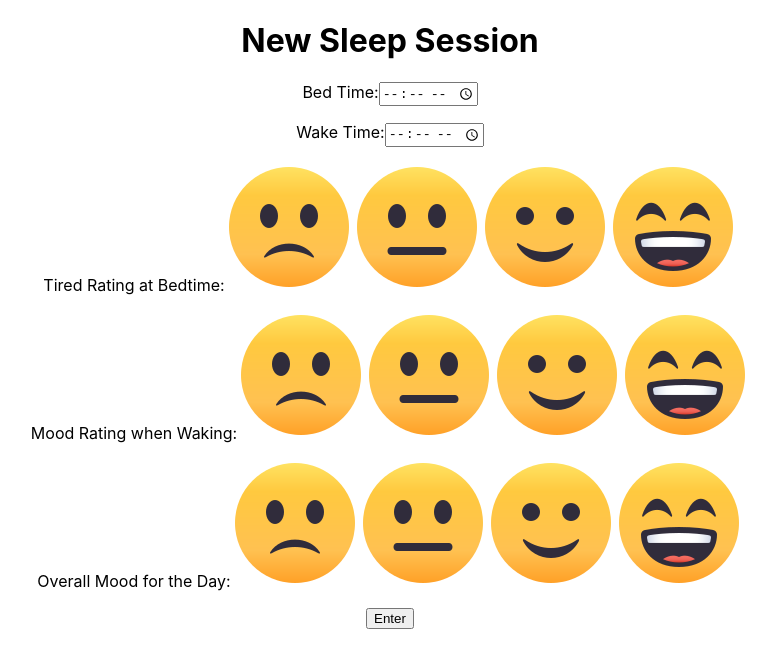
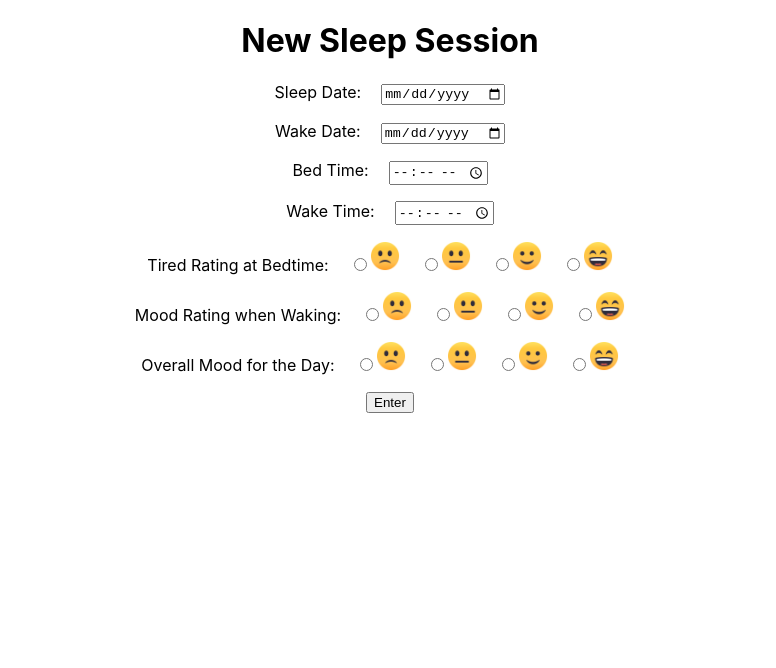
Before and after one commit to sleep-tracker/Front-End-Architect-1, a React (Create React App) app in the folder sleep-tracker/: page /sleepform in a window 1280 px wide. Shown: the top 668 px of the page, without its empty margins (250-1026 px from the left). Built offline with nearby package versions, Linux system fonts and the light colour scheme; sample sign-in values are in the browser's storage.

Commit message:
more sleep input form layout done

```diff
--- a/sleep-tracker/src/components/LoginForm.js
+++ b/sleep-tracker/src/components/LoginForm.js
@@ -23,11 +23,9 @@ class LoginForm extends React.Component{
 
         axios.post('http://localhost:5000/api/auth/login', this.state, axiosConfig)
             .then(res => {localStorage.setItem('token', res.data.token)})
-            .catch(err => console.log(err)
-            )
+            .catch(err => console.log(err))
 
             this.props.history.push("/sleepview")
-
     }
 
 
--- a/sleep-tracker/src/components/SignupForm.js
+++ b/sleep-tracker/src/components/SignupForm.js
@@ -70,7 +70,7 @@ export default class SignupForm extends React.Component{
                                     onChange={this.handleChange}
                                 />
                             </p>
-                    <button>Login</button>
+                    <button type='submit'>Login</button>
                 </form>
             </div>
         )
--- a/sleep-tracker/src/components/Sleep.css
+++ b/sleep-tracker/src/components/Sleep.css
@@ -1,3 +1,6 @@
-.sleepform img{
-    height: 100px;
+
+
+.a1{
+    border: 3px solid red;
+    border-radius: 50%;
 }
--- a/sleep-tracker/src/components/SleepForm.js
+++ b/sleep-tracker/src/components/SleepForm.js
@@ -1,6 +1,17 @@
 import React from 'react'
 import axios from 'axios'
+import './Sleep.css'
+import PropTypes from 'prop-types';
+import styled from 'styled-components'
 
+
+const Smiley = styled.img`
+    height: 30px;
+    margin-right: 20px;
+`
+const InputLabel = styled.span`
+    margin-right: 20px;
+`
 export default class SignupForm extends React.Component{
     constructor(){
         super()
@@ -30,11 +41,13 @@ export default class SignupForm extends React.Component{
             .catch(err => console.log(err))
 
         this.setState = {
+            sleepDate: '',
+            wakeDate: '',
             bedTime: '',
             wakeTime: '',
-            tiredAtBedtime: '',
-            moodWhenWaking: '',
-            overallMoodForDay: ''
+            moodBefore: '',
+            moodAfter: '',
+            moodForDay: ''
         }
     }
 
@@ -43,41 +56,80 @@ export default class SignupForm extends React.Component{
             <div className='sleepform'>
                 <h1>New Sleep Session</h1>
                 <form onSubmit={this.sendSleepInfo}>
-                    <p>Bed Time:
+                    <p><InputLabel>Sleep Date:</InputLabel>
+                        <input
+                            name='sleepDate'
+                            type="date"
+                        />
+                    </p>
+                    <p><InputLabel>Wake Date:</InputLabel>
+                        <input
+                            name='wakeDate'
+                            type="date"
+                        />
+                    </p>
+                    <p><InputLabel>Bed Time:</InputLabel>
                         <input
                             name='bedTime'
                             type="time"
-                            // value={this.state.username}
-                            // onChange={this.state.username}
+                            // value={this.state.bedTime}
+                            // onChange={}
                         />
                     </p>
-                    <p>Wake Time:
+                    <p><InputLabel>Wake Time:</InputLabel>
                         <input
                             name='wakeTime'
                             type="time"
-                            // value={this.state.username}
-                            // onChange={this.state.username}
+                            // value={this.state.wakeTime}
+                            // onChange={}
                         />
                     </p>
-                    <p>Tired Rating at Bedtime:
-                        <img src="../../img/1.png" alt="sad face"/>
-                        <img src="../../img/2.png" alt="neutral face"/>
-                        <img src="../../img/3.png" alt="happy face"/>
-                        <img src="../../img/4.png" alt="very happy face"/>
+                    <p>
+                        <InputLabel>Tired Rating at Bedtime:</InputLabel>
+
+                        <input type="radio" name="moodBefore" value="1" />
+                        <Smiley src="../../img/1.png" alt="sad face"/>
+
+                        <input type="radio" name="moodBefore" value="2" />
+                        <Smiley src="../../img/2.png" alt="neutral face"/>
+
+                        <input type="radio" name="moodBefore" value="3" />
+                        <Smiley src="../../img/3.png" alt="happy face"/>
+
+                        <input type="radio" name="moodBefore" value="4" />
+                        <Smiley src="../../img/4.png" alt="very happy face"/>
                     </p>
-                    <p>Mood Rating when Waking:
-                        <img src="../../img/1.png" alt="sad face"/>
-                        <img src="../../img/2.png" alt="neutral face"/>
-                        <img src="../../img/3.png" alt="happy face"/>
-                        <img src="../../img/4.png" alt="very happy face"/>
+                    <p>
+                        <InputLabel>Mood Rating when Waking:</InputLabel>
+
+                        <input type="radio" name="moodAfter" value="1" />
+                        <Smiley src="../../img/1.png" alt="sad face"/>
+
+                        <input type="radio" name="moodAfter" value="2" />
+                        <Smiley src="../../img/2.png" alt="neutral face"/>
+
+                        <input type="radio" name="moodAfter" value="3" />
+                        <Smiley src="../../img/3.png" alt="happy face"/>
+
+                        <input type="radio" name="moodAfter" value="4" />
+                        <Smiley src="../../img/4.png" alt="very happy face"/>
                     </p>
-                    <p>Overall Mood for the Day:
-                        <img src="../../img/1.png" alt="sad face"/>
-                        <img src="../../img/2.png" alt="neutral face"/>
-                        <img src="../../img/3.png" alt="happy face"/>
-                        <img src="../../img/4.png" alt="very happy face"/>
+                    <p>
+                        <InputLabel>Overall Mood for the Day:</InputLabel>
+
+                        <input type="radio" name="moodForDay" value="1" />
+                        <Smiley src="../../img/1.png" alt="sad face"/>
+
+                        <input type="radio" name="moodForDay" value="2" />
+                        <Smiley src="../../img/2.png" alt="neutral face"/>
+
+                        <input type="radio" name="moodForDay" value="3" />
+                        <Smiley src="../../img/3.png" alt="happy face"/>
+
+                        <input type="radio" name="moodForDay" value="4" />
+                        <Smiley src="../../img/4.png" alt="very happy face"/>
                     </p>
-                    <button>Enter</button>
+                    <button type='submit'>Enter</button>
                 </form>
             </div>
         )
```
